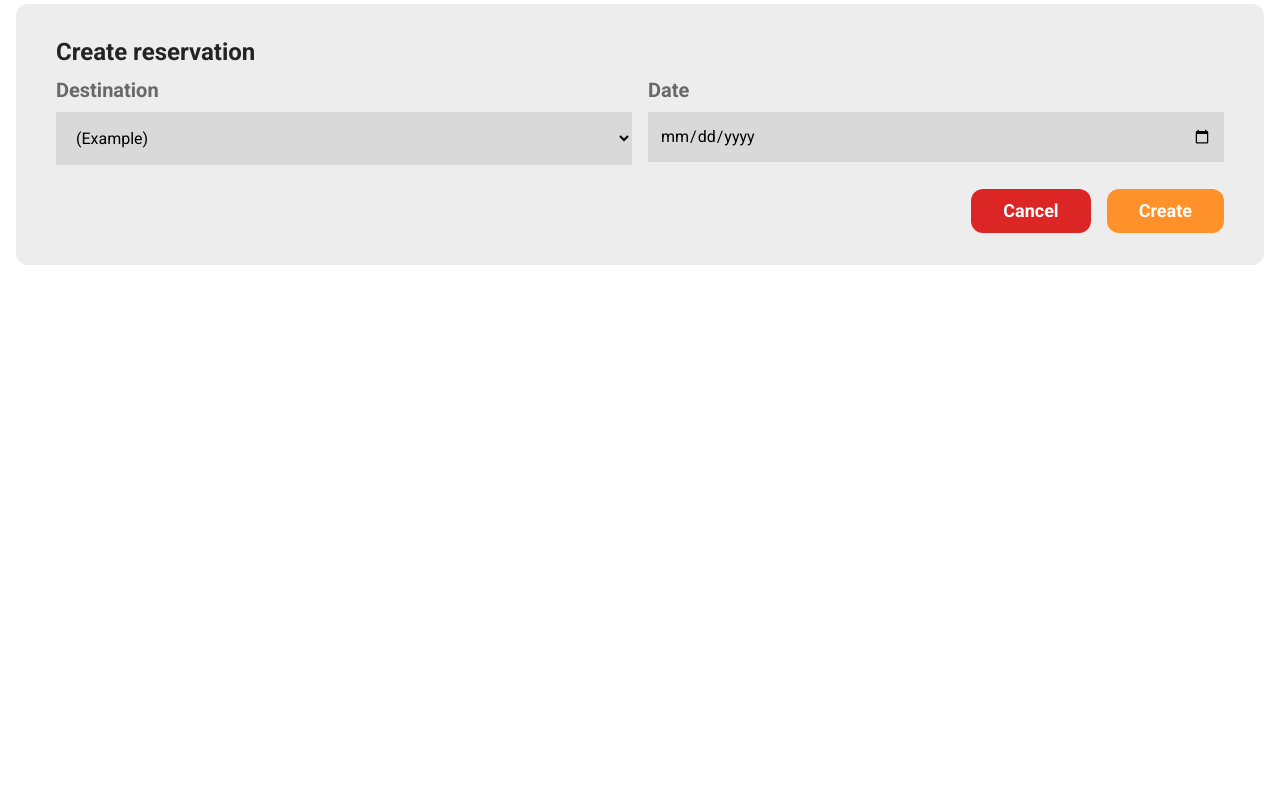
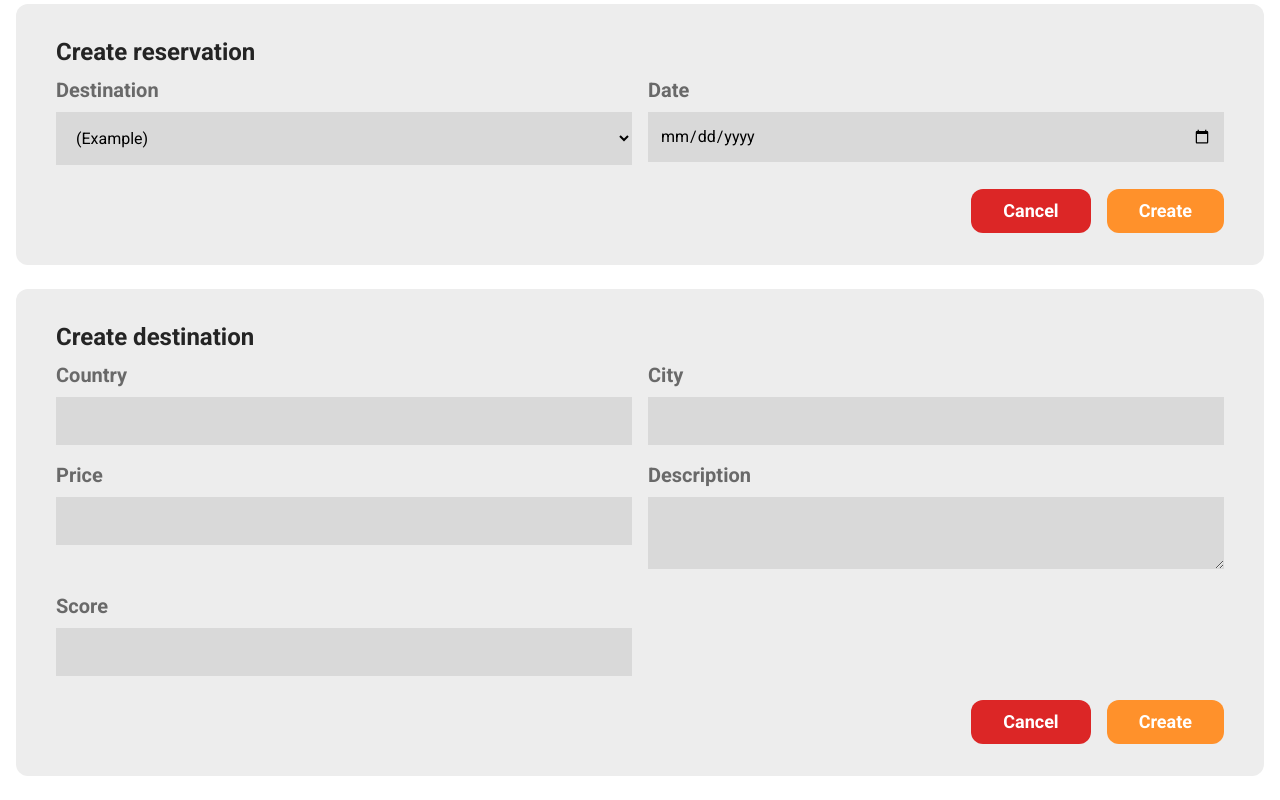
Before and after one commit to agencia-de-viajes-cincinnatus/flyfree, a Next.js app: page /admin in a window 1280 px wide. Shown: the part 592-1392 px from the top of the page. Before the commit the page ends 857 px from the top, so only its background shows below. Built offline with nearby package versions, Linux system fonts and the light colour scheme.

Commit message:
feat: add create destination form ui

```diff
--- a/app/admin/page.tsx
+++ b/app/admin/page.tsx
@@ -1,5 +1,6 @@
 import Calendar from "@/app/ui/admin/Calendar";
 import CreateReservationForm from "@/app/ui/admin/Create-reservation-form";
+import CreateDestinationForm from "../ui/admin/Create-destination-form";
 
 export default function Admin() {
   return (
@@ -7,6 +8,7 @@ export default function Admin() {
       <h1 className="font-bold text-4xl text-tertiary my-6">Manage Sunshine</h1>
       <Calendar />
       <CreateReservationForm />
+      <CreateDestinationForm />
     </div>
   );
 }
--- /dev/null
+++ b/app/ui/admin/Create-destination-form.tsx
@@ -0,0 +1,87 @@
+export default function CreateDestinationForm() {
+  return (
+    <div className="rounded-xl bg-[#EDEDED] py-8 px-10 mb-6">
+      <h2 className="text-2xl font-bold text-[#242424] mb-2">
+        Create destination
+      </h2>
+
+      <form action="">
+        <div className="grid grid-cols-2 gap-4">
+          <div>
+            <div className="font-bold text-[#696969] text-xl">
+              <label htmlFor="destination">Country</label>
+            </div>
+            <input
+              type="text"
+              name="country"
+              id="country"
+              required
+              className="p-3 w-full bg-[#D9D9D9] mt-2"
+            />
+          </div>
+
+          <div>
+            <div className="font-bold text-[#696969] text-xl">
+              <label htmlFor="date">City</label>
+            </div>
+            <input
+              type="text"
+              name="city"
+              id="city"
+              className="p-3 w-full bg-[#D9D9D9] mt-2"
+              required
+            />
+          </div>
+
+          <div>
+            <div className="font-bold text-[#696969] text-xl">
+              <label htmlFor="date">Price</label>
+            </div>
+            <input
+              type="number"
+              name="price"
+              id="price"
+              className="p-3 w-full bg-[#D9D9D9] mt-2"
+              required
+            />
+          </div>
+
+          <div>
+            <div className="font-bold text-[#696969] text-xl">
+              <label htmlFor="date">Description</label>
+            </div>
+            <textarea name="description" id="description" className="p-3 w-full bg-[#D9D9D9] mt-2"></textarea>
+          </div>
+
+          <div>
+            <div className="font-bold text-[#696969] text-xl">
+              <label htmlFor="date">Score</label>
+            </div>
+            <input
+              type="number"
+              name="score"
+              id="score"
+              className="p-3 w-full bg-[#D9D9D9] mt-2"
+              required
+            />
+          </div>
+        </div>
+
+        <div className="flex justify-end mt-6 space-x-4">
+          <button
+            type="reset"
+            className="bg-red-600 px-8 py-2 text-white font-bold rounded-xl text-lg"
+          >
+            Cancel
+          </button>
+          <button
+            type="submit"
+            className="bg-tertiary px-8 py-2 text-white font-bold rounded-xl text-lg"
+          >
+            Create
+          </button>
+        </div>
+      </form>
+    </div>
+  );
+}
--- a/app/ui/admin/Create-reservation-form.tsx
+++ b/app/ui/admin/Create-reservation-form.tsx
@@ -1,6 +1,6 @@
 export default function CreateReservationForm() {
   return (
-    <div className="rounded-xl bg-[#EDEDED] py-8 px-10">
+    <div className="rounded-xl bg-[#EDEDED] py-8 px-10 mb-6">
       <h2 className="text-2xl font-bold text-[#242424] mb-2">
         Create reservation
       </h2>
@@ -38,7 +38,7 @@ export default function CreateReservationForm() {
         </div>
 
         <div className="flex justify-end mt-6 space-x-4">
-          <button type="submit" className="bg-red-600 px-8 py-2 text-white font-bold rounded-xl text-lg">Cancel</button>
+          <button type="reset" className="bg-red-600 px-8 py-2 text-white font-bold rounded-xl text-lg">Cancel</button>
           <button type="submit" className="bg-tertiary px-8 py-2 text-white font-bold rounded-xl text-lg">Create</button>
         </div>
       </form>
```
